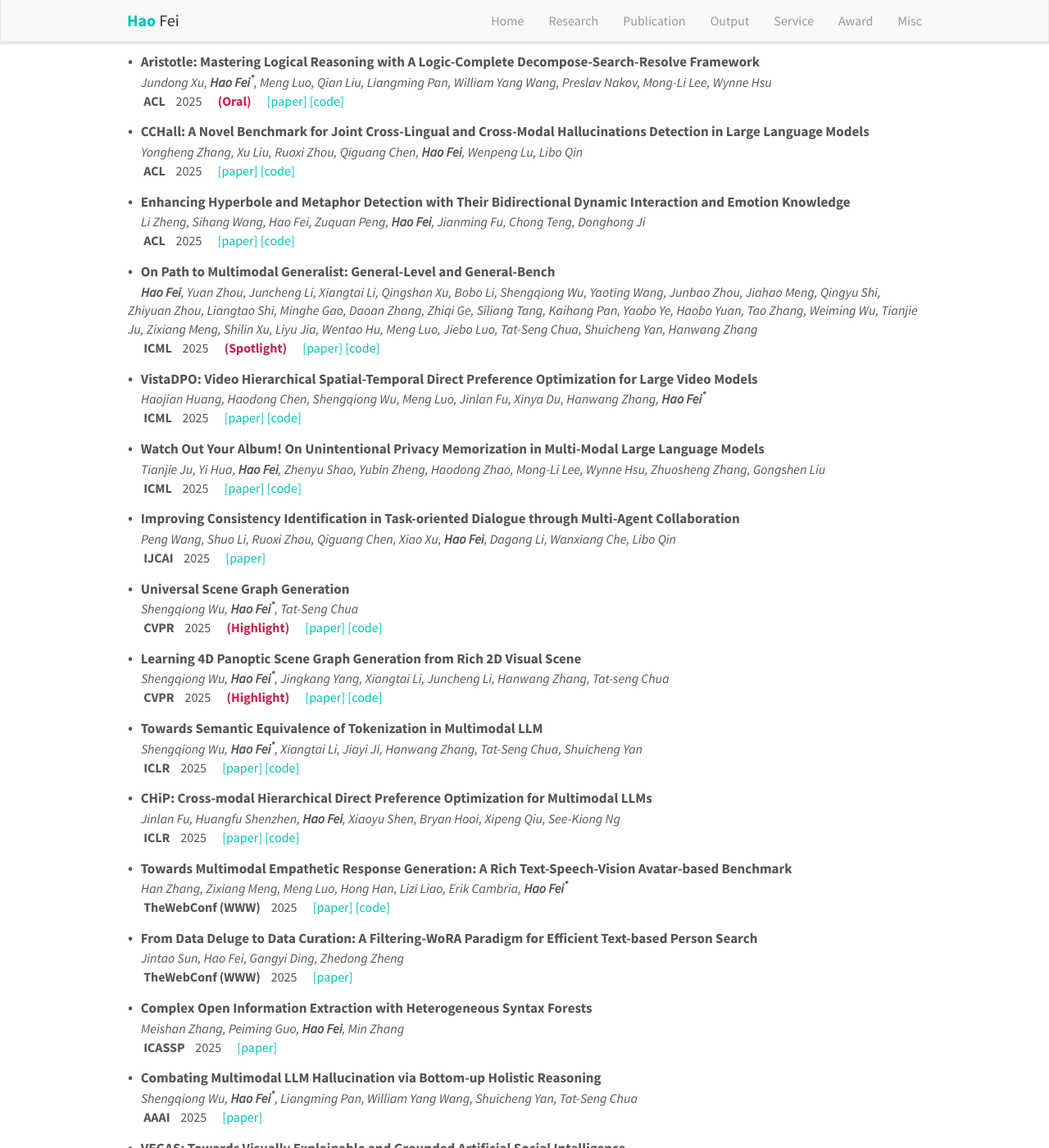
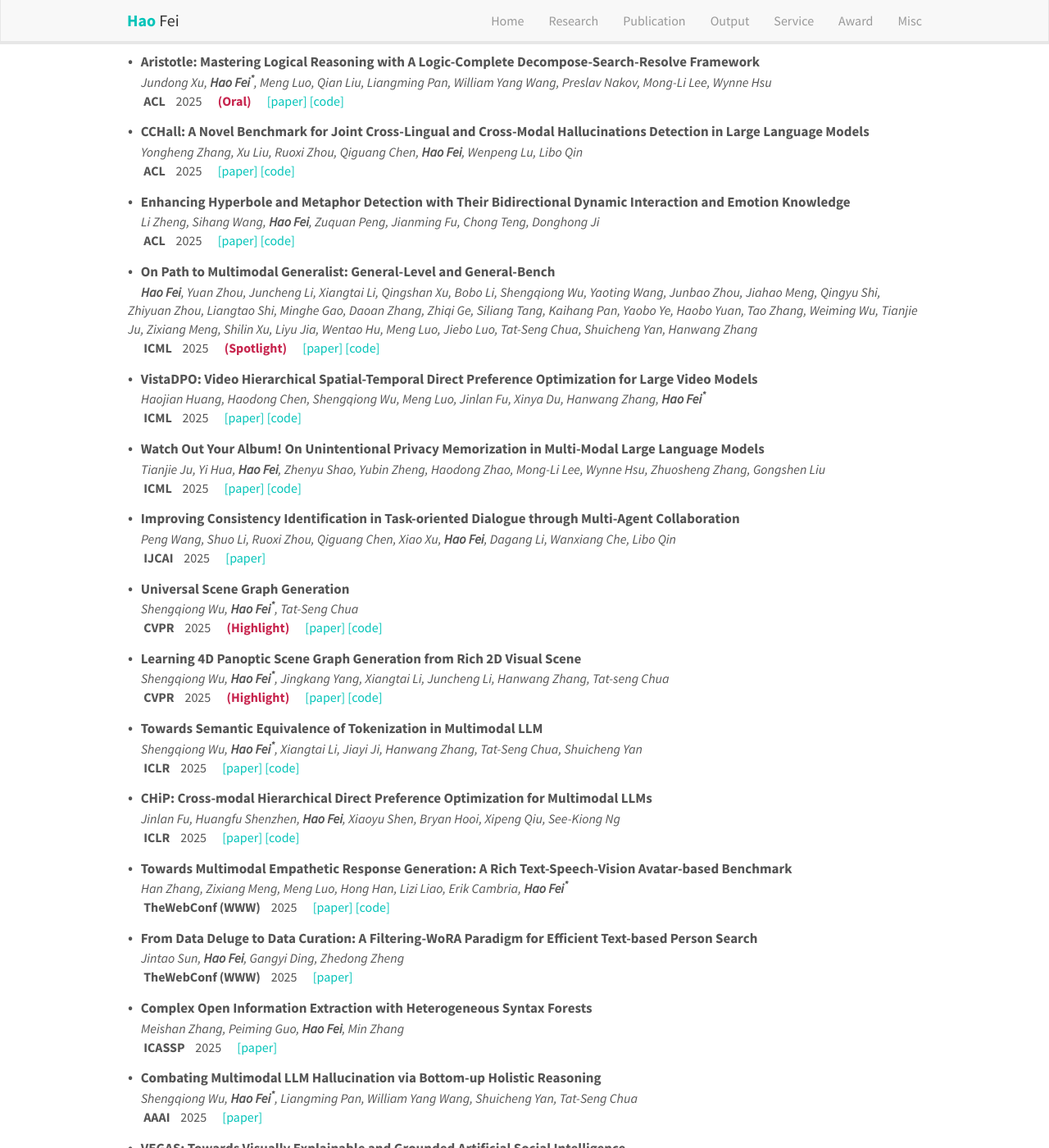
Before and after one commit to scofield7419/scofield7419.github.io, a Jekyll site: the page built from _pages/publications.md, in a window 1280 px wide and 1400 px high, scrolled down 4934 px. Shown: the whole window at 82% size. Built offline with Jekyll 4.4.1, drawn with Linux system fonts in a browser that asks for light colours; nearby versions of some CDN libraries; comment, search, counter and statistics services are not loaded; a style sheet for code colours, icons or effects is not loaded.

Commit message:
Update pub_conference.yml

```diff
--- a/_data/pub_conference.yml
+++ b/_data/pub_conference.yml
@@ -46,7 +46,7 @@
   venue:
     name: ICLR
   year: 2026
-  authors: Meng Luo, Bobo Li, Shanqing Xu, Shize Zhang, Qiuchan Chen, Menglu Han, Wenhao Chen, Yanxiang Huang, <strong>Hao Fei</strong>, Mong-Li Lee, Wynne Hsu
+  authors: Meng Luo, Bobo Li, Shanqing Xu, Shize Zhang, Qiuchan Chen, Menglu Han, Wenhao Chen, Yanxiang Huang, <strong>Hao Fei<sup>*</sup></strong>, Mong-Li Lee, Wynne Hsu
   link:
     paper: https://arxiv.org/abs/2602.00971
     code: https://hitemotion.github.io/
@@ -277,7 +277,7 @@
   venue:
     name: ACL
   year: 2025
-  authors: Li Zheng, Sihang Wang, Hao Fei, Zuquan Peng, <strong>Hao Fei</strong>, Jianming Fu, Chong Teng, Donghong Ji
+  authors: Li Zheng, Sihang Wang, <strong>Hao Fei</strong>, Zuquan Peng, Jianming Fu, Chong Teng, Donghong Ji
   link:
     paper: https://arxiv.org/abs/2506.15504
     code: https://github.com/ZhengL00/EmoBi
@@ -383,7 +383,7 @@
   venue:
     name: TheWebConf (WWW)
   year: 2025
-  authors: Jintao Sun, Hao Fei, Gangyi Ding, Zhedong Zheng
+  authors: Jintao Sun, <strong>Hao Fei</strong>, Gangyi Ding, Zhedong Zheng
   link:
     paper: https://arxiv.org/abs/2404.10292
     code: #
```
